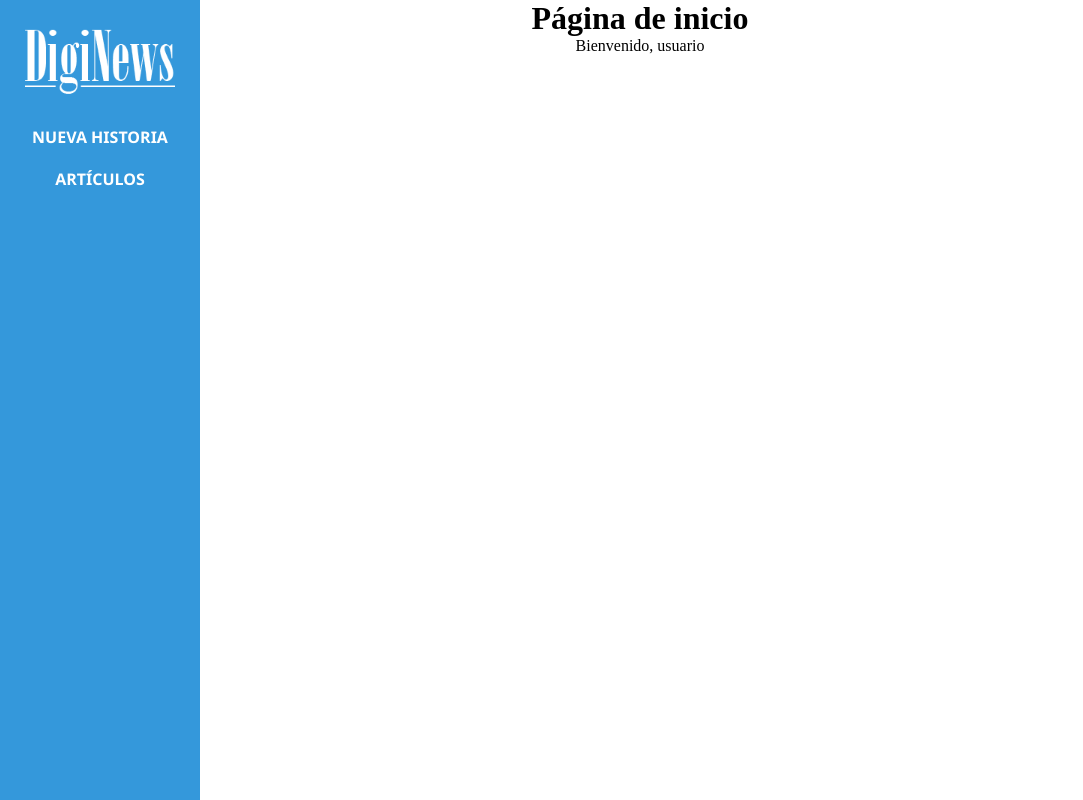
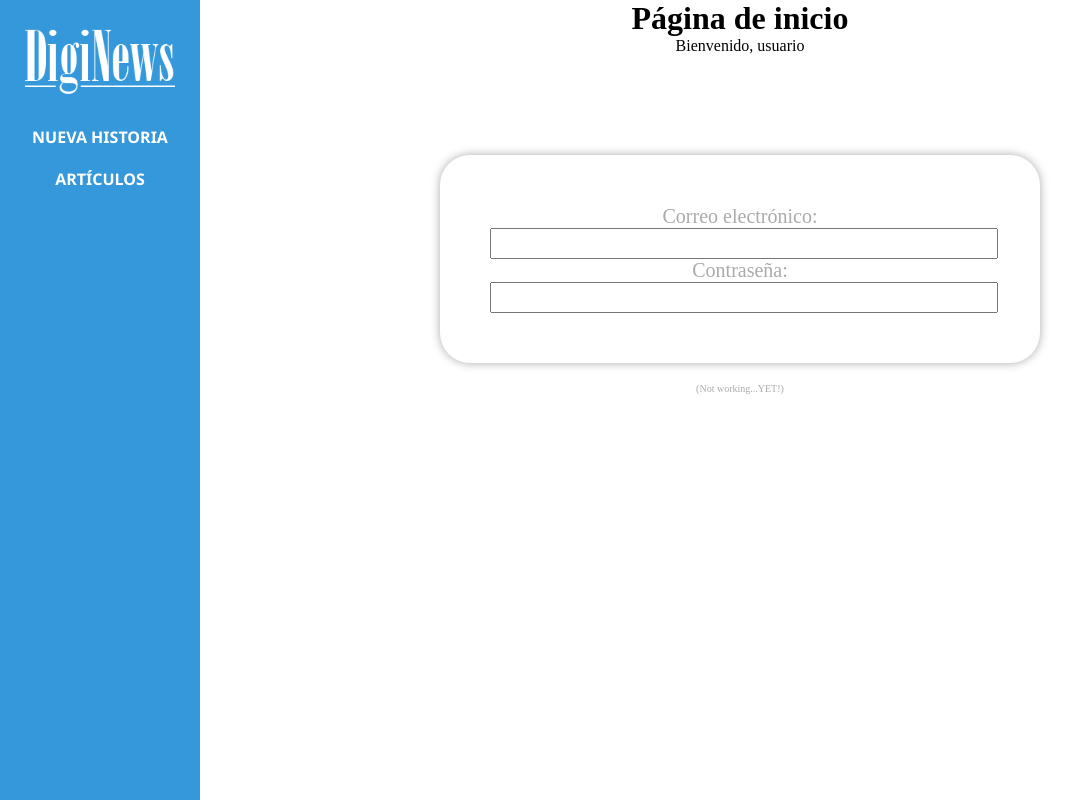
Before and after one commit to g-tecio/tlali-webeditor, a Nuxt app: page / in a window 1280 px wide. Shown: the whole page, without its empty margins (0-1083 px from the left). Built offline with nearby package versions, Linux system fonts and the light colour scheme.

Commit message:
Added login form

```diff
--- a/components/Editor.vue
+++ b/components/Editor.vue
@@ -13,7 +13,7 @@ export default {
 </script>
 
 
-<style>
+<style scoped>
 #title {
   font-size: 30px;
   font-weight: bolder;
--- a/pages/index.vue
+++ b/pages/index.vue
@@ -1,7 +1,16 @@
 <template>
-  <div>
+  <div class="start-screen">
   <h1>Página de inicio</h1>
   <p>Bienvenido, usuario</p>
+  <form class="login">
+    <div class="wrap">
+    <p class="label">Correo electrónico:</p>
+    <input id="email" type="text">
+    <p class="label">Contraseña:</p>
+    <input id="password" type="text">
+    </div>
+  </form>
+  <p class="alert">(Not working...YET!)</p>
   </div>
 </template>
 
@@ -13,6 +22,41 @@ export default {
 
 
 <style scoped>
+.start-screen {
+  margin-left: 200px;
+}
+
+.alert {
+  font-size: 10px;
+  color: #AAAAAA;
+}
+
+.login {
+  display: flex;
+  width: fit-content;
+  align-items: center;
+  justify-content: center;
+  margin: 100px auto 20px auto;
+  border-radius: 30px;
+  /* border: 1px solid #888888; */
+  box-shadow: 0 0 10px 0px #aaaaaa;
+}
+
+.label {
+  color:#aaa;
+  font-size: 20px;
+}
+
+.wrap {
+  margin: 50px;
+  width: 500px;
+}
+
+input {
+  width: 100%;
+  height: 25px;;
+}
+
 h1,
 p {
 text-align: center;
```
